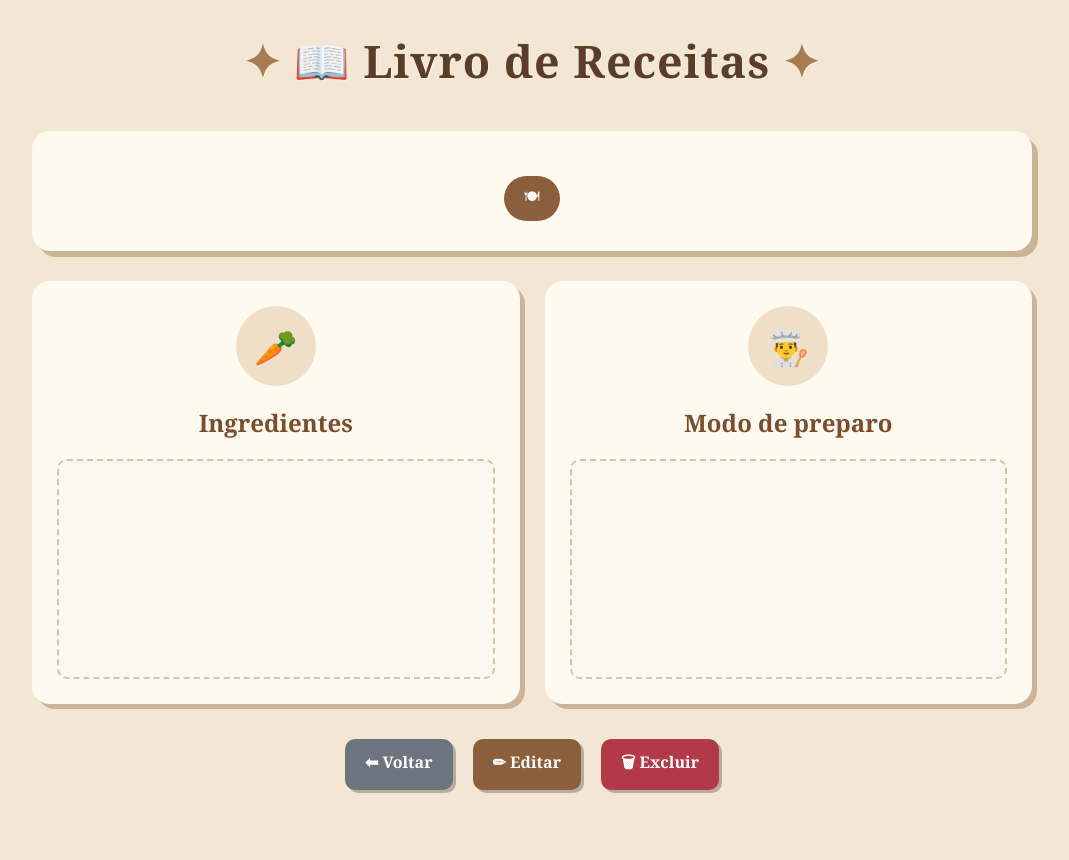
After one commit to kaiilyon/livro-receitas-fastapi, a FastAPI app: template templates/exibir.html in a window 1280 px wide. The commit adds this page. Shown: the whole page, without its empty margins (108-1177 px from the left). Run offline with FastAPI, Linux system fonts and the light colour scheme; the template is opened without the code that fills it, so the values that code supplies are empty; parts of the project's set-up code (start-up, migrations or seed data) failed here and were passed over.

Commit message:
mensagem do que fiz

```diff
--- a/main.py
+++ b/main.py
@@ -122,3 +122,25 @@ def editar(
             "categorias": categorias,
         },
     )
+
+@app.get("/exibir/{receita_id}")
+def exibir(
+    receita_id: int,
+    request: Request,
+    session: Session = Depends(get_session),
+):
+    receita = (
+        session.query(models.Receita)
+        .options(joinedload(models.Receita.categoria))
+        .filter(models.Receita.id == receita_id)
+        .first()
+    )
+
+    return templates.TemplateResponse(
+        request=request,
+        name="exibir.html",
+        context={
+            "request": request,
+            "receita": receita,
+        },
+    )
--- a/static/style.css
+++ b/static/style.css
@@ -1,227 +1,340 @@
-/* =========================
-   BASE NOSTÁLGICA
-========================= */
-* {
-    margin: 0;
-    padding: 0;
-    box-sizing: border-box;
-    font-family: "Georgia", "Times New Roman", serif;
+/* ==========================
+   RESET
+========================== */
+
+*{
+    margin:0;
+    padding:0;
+    box-sizing:border-box;
+    font-family:"Georgia","Times New Roman",serif;
 }
 
-body {
-    background: #f3e7d3; /* papel antigo */
-    color: #3b2f2f;
-    padding: 30px;
+/* ==========================
+   BODY
+========================== */
+
+body{
+    background:#f3e7d3;
+    color:#3b2f2f;
+    padding:30px;
 }
 
-/* =========================
-   TÍTULO (ESTILO LIVRO)
-========================= */
-h1 {
-    text-align: center;
-    font-size: 2.8rem;
-    margin-bottom: 25px;
-    color: #5a3e2b;
-    letter-spacing: 1px;
-    text-shadow: 1px 1px 0px #fff3dc;
+/* ==========================
+   TÍTULO
+========================== */
+
+h1{
+    text-align:center;
+    font-size:2.8rem;
+    color:#5a3e2b;
+    margin-bottom:30px;
+    letter-spacing:1px;
+    text-shadow:1px 1px 0 #fff3dc;
 }
 
 h1::before,
-h1::after {
-    content: "✦";
-    margin: 0 10px;
-    color: #a67c52;
+h1::after{
+    content:"✦";
+    color:#a67c52;
+    margin:0 12px;
 }
 
-/* =========================
+/* ==========================
    CONTAINER
-========================= */
-.container {
-    max-width: 1000px;
-    margin: auto;
+========================== */
+
+.container{
+    max-width:1100px;
+    margin:auto;
 }
 
-/* =========================
-   GRID
-========================= */
-.receitas,
-.grade {
-    display: grid;
-    grid-template-columns: repeat(auto-fit, minmax(260px, 1fr));
-    gap: 18px;
+/* ==========================
+   TABELA
+========================== */
+
+table{
+    width:100%;
+    border-collapse:collapse;
+    background:#fffaf0;
+    border-radius:12px;
+    overflow:hidden;
+    box-shadow:5px 5px 0 #c9b49a;
 }
 
-/* =========================
-   CARD ESTILO PAPEL
-========================= */
-.card {
-    background: #fffaf0;
-    border: 1px solid #d6c2a8;
-    border-radius: 12px;
-    padding: 18px;
-    box-shadow: 4px 4px 0px #c9b49a;
-    transition: 0.2s ease;
-    position: relative;
+th{
+    background:#e7d2b5;
+    color:#5a3e2b;
+    padding:15px;
 }
 
-/* efeito leve de “folha antiga” */
-.card::before {
-    content: "";
-    position: absolute;
-    top: 0;
-    left: 0;
-    width: 100%;
-    height: 100%;
-    background: repeating-linear-gradient(
-        45deg,
-        transparent,
-        transparent 10px,
-        rgba(0,0,0,0.02) 11px
-    );
-    pointer-events: none;
+td{
+    padding:15px;
+    border-bottom:1px solid #eadbc8;
 }
 
-.card:hover {
-    transform: translateY(-3px);
-    box-shadow: 6px 6px 0px #b89f83;
+tr:hover{
+    background:#fdf5e8;
 }
 
-.card h2 {
-    font-size: 1.3rem;
-    margin-bottom: 8px;
-    color: #7a4e2d;
+/* ==========================
+   LINKS
+========================== */
+
+a{
+    color:#7a4e2d;
+    text-decoration:none;
+    font-weight:bold;
 }
 
-.card p {
-    font-size: 0.95rem;
-    color: #5a3e2b;
+a:hover{
+    color:#5a3e2b;
 }
 
-/* =========================
-   LINKS (EDITAR / EXCLUIR)
-========================= */
-a {
-    color: #8b5e3c;
-    text-decoration: none;
-    font-weight: bold;
+/* ==========================
+   BOTÕES
+========================== */
+
+.btn,
+button{
+    display:inline-block;
+    padding:12px 20px;
+    border:none;
+    border-radius:10px;
+    cursor:pointer;
+    color:white;
+    font-weight:bold;
+    transition:.25s;
+    box-shadow:3px 3px 0 rgba(0,0,0,.25);
 }
 
-a:hover {
-    text-decoration: underline;
-    color: #5a3e2b;
+.btn:hover,
+button:hover{
+    transform:translateY(-3px);
 }
 
-/* =========================
-   BOTÕES
-========================= */
-button, .btn {
-    background: #8b5e3c;
-    color: #fff;
-    border: none;
-    padding: 10px 14px;
-    border-radius: 8px;
-    cursor: pointer;
-    font-family: inherit;
-    transition: 0.2s;
-    box-shadow: 2px 2px 0px #5a3e2b;
+.voltar{
+    background:#6c757d;
 }
 
-button:hover, .btn:hover {
-    transform: translateY(-2px);
-    box-shadow: 3px 3px 0px #4a3321;
+.editar{
+    background:#8b5e3c;
 }
 
-.btn-perigo {
-    background: #b23a48;
-    box-shadow: 2px 2px 0px #7a1f2a;
+.excluir{
+    background:#b23a48;
 }
 
-/* =========================
-   TABELA (ESTILO CADERNO)
-========================= */
-table {
-    width: 100%;
-    border-collapse: collapse;
-    margin-top: 20px;
-    background: #fffaf0;
-    border: 1px solid #d6c2a8;
+/* ==========================
+   FORMULÁRIO
+========================== */
+
+form{
+    max-width:600px;
+    margin:auto;
+    background:#fffaf0;
+    padding:25px;
+    border-radius:15px;
+    border:1px solid #d6c2a8;
+    box-shadow:5px 5px 0 #c9b49a;
 }
 
-th, td {
-    padding: 12px;
-    border-bottom: 1px solid #e3d5c3;
+label{
+    display:block;
+    margin-bottom:15px;
+    font-weight:bold;
 }
 
-th {
-    background: #f0e0c9;
-    color: #5a3e2b;
+input,
+textarea,
+select{
+    width:100%;
+    margin-top:5px;
+    padding:10px;
+    border:1px solid #d6c2a8;
+    border-radius:8px;
+    background:#fffdf8;
 }
 
-tr:hover {
-    background: #f7ecd8;
+input:focus,
+textarea:focus,
+select:focus{
+    outline:none;
+    border-color:#8b5e3c;
 }
 
-/* =========================
-   FORMULÁRIO (CADERNO)
-========================= */
-form {
-    background: #fffaf0;
-    border: 1px solid #d6c2a8;
-    padding: 20px;
-    border-radius: 12px;
-    max-width: 500px;
-    margin: 20px auto;
-    box-shadow: 4px 4px 0px #c9b49a;
+/* ==========================
+   CARDS DA LISTAGEM
+========================== */
+
+.grade{
+    display:grid;
+    grid-template-columns:repeat(auto-fit,minmax(280px,1fr));
+    gap:20px;
 }
 
-label {
-    display: block;
-    margin-bottom: 12px;
-    font-weight: bold;
-    color: #5a3e2b;
+.card{
+    background:#fffaf0;
+    border-radius:15px;
+    padding:20px;
+    border:1px solid #d6c2a8;
+    box-shadow:5px 5px 0 #c9b49a;
+    transition:.25s;
 }
 
-input, select {
-    width: 100%;
-    padding: 10px;
-    border: 1px solid #d6c2a8;
-    border-radius: 8px;
-    background: #fffdf8;
-    font-family: inherit;
+.card:hover{
+    transform:translateY(-5px);
+    box-shadow:8px 8px 0 #b89f83;
 }
 
-input:focus, select:focus {
-    outline: none;
-    border-color: #8b5e3c;
+.card h2{
+    color:#7a4e2d;
+    margin-bottom:10px;
 }
 
-/* =========================
-   ANIMAÇÃO SUAVE
-========================= */
-.card {
-    animation: fadeIn 0.4s ease;
+.card p{
+    line-height:1.6;
 }
 
-@keyframes fadeIn {
-    from {
-        opacity: 0;
-        transform: translateY(8px);
+/* ==========================
+   EXIBIR RECEITA
+========================== */
+
+.receita-container{
+    max-width:1000px;
+    margin:40px auto;
+}
+
+.receita-header{
+    background:#fffaf0;
+    border-radius:18px;
+    padding:30px;
+    text-align:center;
+    box-shadow:6px 6px 0 #c9b49a;
+    margin-bottom:30px;
+}
+
+.receita-header h2{
+    font-size:2.4rem;
+    color:#6b4423;
+    margin-bottom:15px;
+}
+
+.categoria-badge{
+    display:inline-block;
+    background:#8b5e3c;
+    color:white;
+    padding:10px 20px;
+    border-radius:50px;
+    font-size:15px;
+}
+
+.cards-receita{
+    display:grid;
+    grid-template-columns:repeat(auto-fit,minmax(350px,1fr));
+    gap:25px;
+}
+
+.card-info{
+    background:#fffaf0;
+    border-radius:18px;
+    padding:25px;
+    box-shadow:5px 5px 0 #c9b49a;
+    transition:.3s;
+}
+
+.card-info:hover{
+    transform:translateY(-5px);
+    box-shadow:8px 8px 0 #b89f83;
+}
+
+.icone{
+    width:80px;
+    height:80px;
+    border-radius:50%;
+    background:#f0dfc8;
+    display:flex;
+    justify-content:center;
+    align-items:center;
+    font-size:35px;
+    margin:0 auto 20px;
+}
+
+.card-info h3{
+    text-align:center;
+    color:#7a4e2d;
+    margin-bottom:20px;
+    font-size:1.5rem;
+}
+
+.conteudo-card{
+    background:#fcf8ef;
+    border:2px dashed #d6c2a8;
+    border-radius:10px;
+    padding:20px;
+    line-height:1.8;
+    white-space:pre-wrap;
+    min-height:220px;
+}
+
+.acoes-receita{
+    margin-top:35px;
+    display:flex;
+    justify-content:center;
+    gap:20px;
+    flex-wrap:wrap;
+}
+
+/* ==========================
+   ANIMAÇÃO
+========================== */
+
+.card,
+.card-info,
+.receita-header{
+    animation:fade .4s ease;
+}
+
+@keyframes fade{
+    from{
+        opacity:0;
+        transform:translateY(10px);
     }
-    to {
-        opacity: 1;
-        transform: translateY(0);
+
+    to{
+        opacity:1;
+        transform:translateY(0);
     }
 }
 
-/* =========================
+/* ==========================
    RESPONSIVO
-========================= */
-@media (max-width: 600px) {
-    body {
-        padding: 15px;
+========================== */
+
+@media(max-width:768px){
+
+    body{
+        padding:15px;
     }
 
-    h1 {
-        font-size: 2rem;
+    h1{
+        font-size:2rem;
+    }
+
+    .cards-receita{
+        grid-template-columns:1fr;
+    }
+
+    .acoes-receita{
+        flex-direction:column;
+    }
+
+    .acoes-receita .btn{
+        width:100%;
+        text-align:center;
+    }
+
+    table{
+        display:block;
+        overflow-x:auto;
     }
 }
--- /dev/null
+++ b/templates/exibir.html
@@ -0,0 +1,53 @@
+{% extends "base.html" %}
+
+{% block conteudo %}
+
+<div class="receita-container">
+
+    <div class="receita-header">
+        <h2>{{ receita.nome }}</h2>
+
+        <span class="categoria-badge">
+            🍽 {{ receita.categoria.nome }}
+        </span>
+    </div>
+
+    <div class="cards-receita">
+
+        <div class="card-info">
+            <div class="icone">🥕</div>
+
+            <h3>Ingredientes</h3>
+
+            <div class="conteudo-card">
+                {{ receita.ingredientes }}
+            </div>
+        </div>
+
+        <div class="card-info">
+            <div class="icone">👨‍🍳</div>
+
+            <h3>Modo de preparo</h3>
+
+            <div class="conteudo-card">
+                {{ receita.modo_preparo }}
+            </div>
+        </div>
+
+    </div>
+
+    <div class="acoes-receita">
+        <a href="/" class="btn voltar">⬅ Voltar</a>
+
+        <a href="/editar/{{ receita.id }}" class="btn editar">
+            ✏ Editar
+        </a>
+
+        <a href="/excluir/{{ receita.id }}" class="btn excluir">
+            🗑 Excluir
+        </a>
+    </div>
+
+</div>
+
+{% endblock %}
--- a/templates/lista.html
+++ b/templates/lista.html
@@ -20,6 +20,7 @@
         <td>{{ receita.nome }}</td>
         <td>{{ receita.categoria.nome }}</td>
         <td>
+            <a href="/exibir/{{ receita.id }}">Exibir</a> |
             <a href="/editar/{{ receita.id }}">Editar</a> |
             <a href="/excluir/{{ receita.id }}">Excluir</a>
         </td>
```
Also changed, not shown: seed.py (added, +16 -0 lines).
